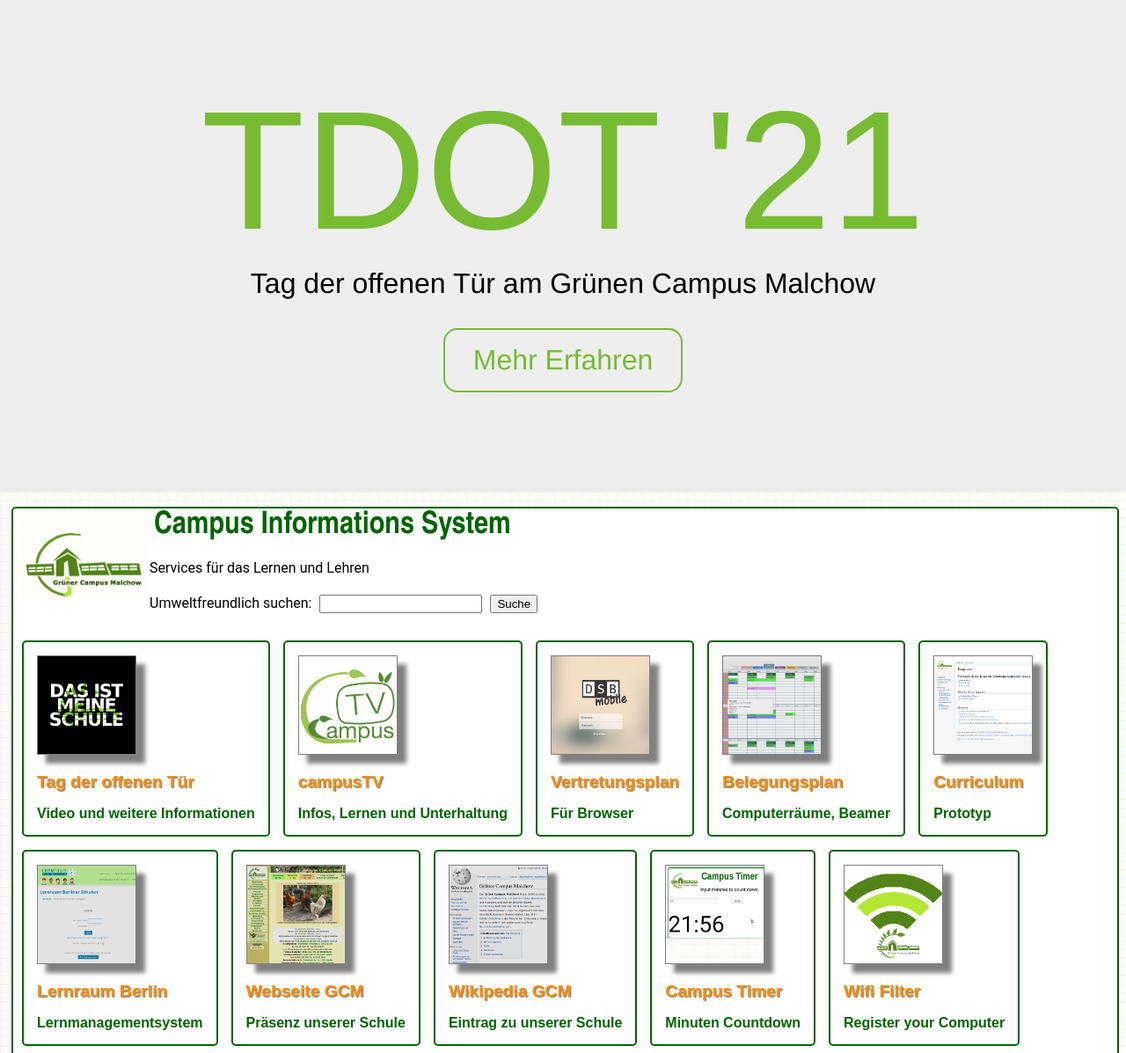
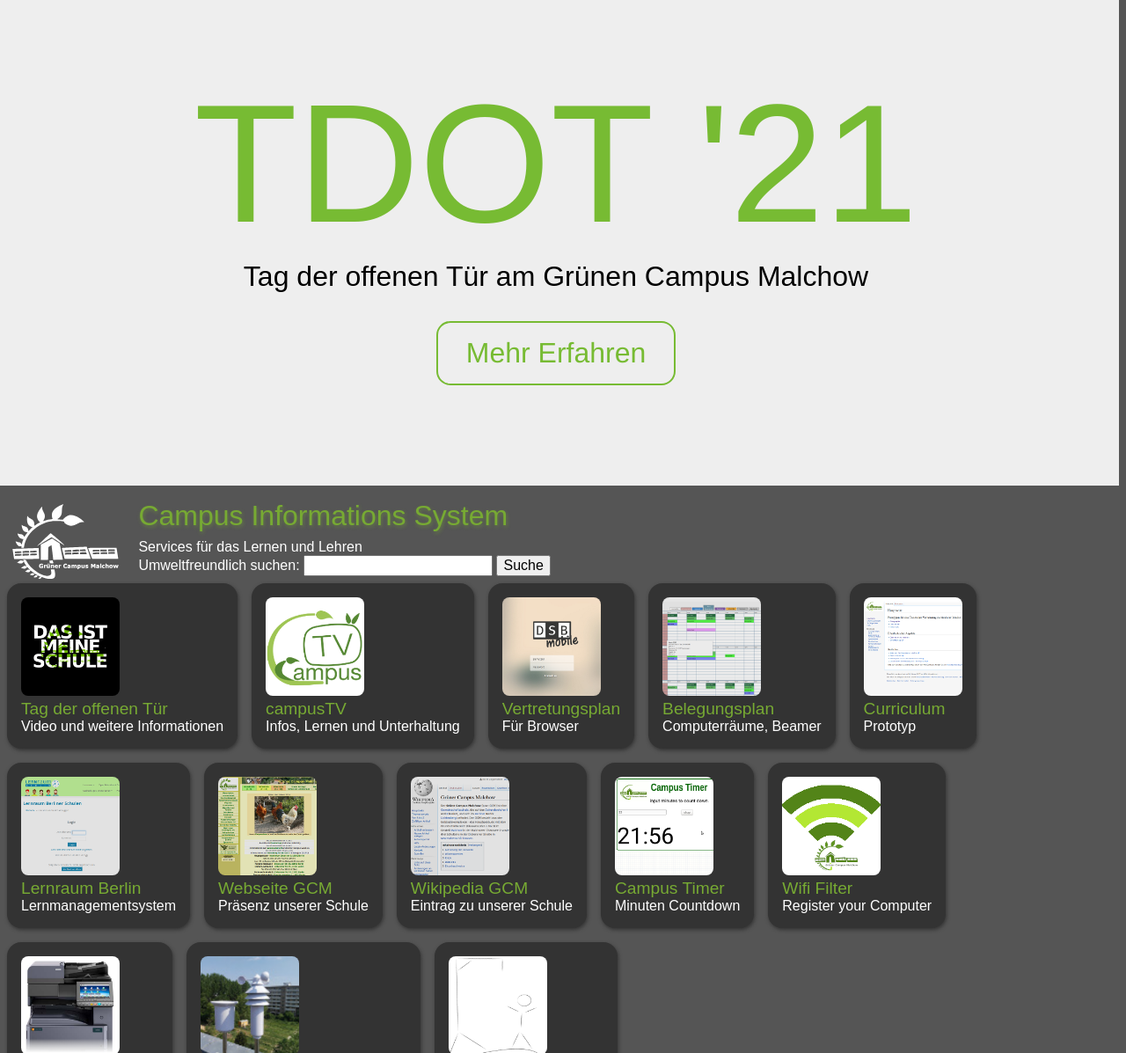
Before and after one commit to gruener-campus-malchow/cis_landingpage, a plain HTML site: page index.html in a window 1280 px wide. Shown: the top 1197 px of the page at 88% size. Drawn offline with Linux system fonts and the light colour scheme.

Commit message:
first adjust of landingpage styles

```diff
--- a/index.html
+++ b/index.html
@@ -19,7 +19,7 @@
 
 	<div class="textfield">
 
-            <div class="image"><a href="/" class="invisible_link"><img src="logo_gcm_progressbar.gif" alt="logo_gcm" width="150px" class="logo"></a></div>
+            <div class="image"><a href="/" class="invisible_link"><img src="logo_white.svg" alt="logo_gcm" class="logo"></a></div>
 		    <div class="headding">Campus Informations System</div>
 		    <p>Services für das Lernen und Lehren
                 <form action="https://www.ecosia.org/search" method="GET">
--- a/screen_CIS.css
+++ b/screen_CIS.css
@@ -1,233 +1,95 @@
-body
-{
-	font-size: 1em;
-	font-family: Roboto, sans-serif;
-	/*overflow: hidden;*/
-	background-image:url(bg_1.png);
-	background-attachment:fixed;
+body {
+	margin: 0;
+	background-color: #555;
+}
+
+* {
+	margin: 0;
+	font-family: 'Montserrat', 'Ubuntu', sans-serif;
+	font-size: inherit;
+	font-weight: 300;
+}
+
+p, form {
+	color: #fff;
+	padding: 0 1rem;
 }
 
 
-div.classblock
-{
-
-	border: 2px solid darkgreen;
-	border-radius: 5px;
-	/*float: left;*/
-	background-color: white;
-	margin: 5px 5px 5px 5px;
-	padding: 15px;
-
-
-
-	/*display: -webkit-flex;
-	display: flex;*/
+.classblock {
+	border-radius: 1rem;
+	background-color: #333;
+	box-shadow: 1px 2px 4px #333;
+	margin: .5rem;
+	padding: 1rem;
+	color: #fff;
+	font-weight: 300;
+	transition: .2s;
 }
-div.classblock:hover
-{
-
-    background-color: rgb(240,250,240);
-}
-div.plakat
-{
-	border: 2px solid darkgreen;
-	border-radius: 10px;
-	float: left;
-	background-color: white;
-	margin: 5px 5px 5px 5px;
-	padding: 15px;
-	width:248px;
-	height: 351px;
-
-	display: -webkit-flex;
-	display: flex;
-	background-image:url(werbung.png);
-	background-repeat: no-repeat;
-}
-div.plakat:hover {
-
-    background-image:url(werbung_big.png);
-    width:414px;
-	 height: 585px;
+.classblock:hover {
+	background-color: #444;
+	box-shadow: none;
 }
 
-div.textfield
-{
-
-	border: 2px solid darkgreen;
-	background-color: white;
-	border-radius: 5px;
-	/*clear: left;*/
-	margin-top: 5px;
-	margin-left: 5px;
-	font-size: 1em;
-	overflow: auto;
-    display: block;
+.textfield, .outer_wrapper {
+	margin-top: .5rem;
 }
 
-div.outer_wrapper
-{
-
-	border: 2px solid darkgreen;
-	background-color: white;
-	border-radius: 5px;
-	/*clear: left;*/
-	margin-top: 5px;
-	margin-left: 5px;
-    padding: 5px;
-	font-size: 1em;
-	overflow: auto;
-    display: block;
+.warning {
+	background-color: #533;
+	border: 2px solid #c00;
 }
 
-div.warning
-{
-
-	border: 4px dashed darkgreen;
-	background-color: MistyRose;
-	border-radius: 5px;
-	/*clear: left;*/
-	margin-top: 5px;
-	margin-left: 5px;
-    padding: 5px;
-	font-size: 1em;
-	overflow: auto;
-    display: block;
+/* PSA: Heading schreibt man mit einem d */
+.headding {
+	margin: .5rem 1rem;
+	color: #7a3;
+	font-size: 2rem;
+	text-shadow: 1px 2px 4px #7a37;
 }
 
-div.headding
-{
-	font-size: 2.2em;
-	color: darkgreen;
-	font-family: Arial Narrow;
-	font-weight: bold;
-	margin-top: 10px;
-	margin-left: 5px;
-	display: inline;
-}
-
-div.headder
-{
+.headder {
     display: block;
     height: 110px;
 }
 
 a:link, a:visited {
   text-decoration: none;
-   font-size: 1em;
-	color: darkgreen;
-	font-family: Arial;
-	font-weight: bold;
-	margin-left: 5px;
-	margin-top: 5px;
-	/*padding: 15px;*/
-
-	display: -webkit-flex;
-	display: flex;
+	color: #7a3;
 	float:left;
 }
-a:hover {
-    /*text-decoration: underline;*/
-    /*background-color: red;*/
-}
-
 a:active {
   text-decoration: underline;
 }
-div.image
-{
-	/*float: left;*/
+.image {
   display: inline;
 }
-img
-{
-
- box-shadow: 10px 10px 5px grey;
- border: 1px solid grey;
- width: 111px;
+.image .invisible_link {
+	height: 5rem;
+}
+img {
+	border-radius: .5rem;
+	width: 7rem;
+}
+img.logo {
+  width: auto;
+  height: 6rem;
+	margin-right: 1rem;
 }
 
-img.logo
-{
-	border: none;
-    box-shadow: none;
-    width:150px;
-    height: auto;
-}
-input{
-	margin: 5px;
-}
-img.werbung
-{
-	margin: 15px;
+h2 {
+  font-size: 1.2rem;
+  color: #7a3;
+	font-weight: 300;
 }
 
-img.observer
-{
-    /*width: 90%;*/
-    box-shadow: none;
-}
-img.hiResImage{
-    width:100%;
-    max-height: 100%;
-    object-fit: scale-down;
-    pointer-events: auto;
-    box-shadow: none;
-}
-img.loading{
-    pointer-events: auto;
-    object-fit: scale-down;
-    box-shadow: none;
-    margin-left: auto;
-    margin-right: auto;
-    border: 0px;
-}
-img.imageButton
-{
-    height: 2em;
-    box-shadow: none;
-    margin-left: 1em;
-}
-img.closeButton
-{
-    height: 2em;
-    box-shadow: none;
-    margin-top: 0.5em;
-    margin-left: 2em;
-}
-
-img.campusTV
-{
-    width: 40em;
-    box-shadow: none;
-    margin-top: 0.5em;
-    margin-left: 2em;
-}
-
-img.campusTV:hover
-{
-
-    box-shadow: 10px 10px 5px grey;
-    margin-top: 0.4em;
-    margin-left: 1.9em;
+h3 {
+  font-size: 1.2rem;
+  margin-left: 3px;
 }
 
 
-h2{
-    font-size: 1.2em;
-    color: DarkOrange;
-    text-shadow: 1px 1px 1px grey;
-}
 
-h3{
-    font-size: 1.2em;
-    margin-left: 3px;
-}
-
-p, form{
-    padding-left: 15px;
-    padding-right: 15px;
-}
 div.infoschalter{
     display:inline;
     margin-left: 20px;
@@ -306,3 +168,89 @@ table, th, td {
   border: 1px solid black;
   padding: 2px;
 }
+
+
+
+/* what's this??? */
+div.plakat
+{
+	border: 2px solid darkgreen;
+	border-radius: 10px;
+	float: left;
+	background-color: white;
+	margin: 5px 5px 5px 5px;
+	padding: 15px;
+	width:248px;
+	height: 351px;
+
+	display: -webkit-flex;
+	display: flex;
+	background-image:url(werbung.png);
+	background-repeat: no-repeat;
+}
+div.plakat:hover {
+
+    background-image:url(werbung_big.png);
+    width:414px;
+	 height: 585px;
+}
+
+
+
+
+
+
+img.werbung
+{
+	margin: 15px;
+}
+
+img.observer
+{
+    /*width: 90%;*/
+    box-shadow: none;
+}
+img.hiResImage{
+    width:100%;
+    max-height: 100%;
+    object-fit: scale-down;
+    pointer-events: auto;
+    box-shadow: none;
+}
+img.loading{
+    pointer-events: auto;
+    object-fit: scale-down;
+    box-shadow: none;
+    margin-left: auto;
+    margin-right: auto;
+    border: 0px;
+}
+img.imageButton
+{
+    height: 2em;
+    box-shadow: none;
+    margin-left: 1em;
+}
+img.closeButton
+{
+    height: 2em;
+    box-shadow: none;
+    margin-top: 0.5em;
+    margin-left: 2em;
+}
+
+img.campusTV
+{
+    width: 40em;
+    box-shadow: none;
+    margin-top: 0.5em;
+    margin-left: 2em;
+}
+
+img.campusTV:hover
+{
+
+    box-shadow: 10px 10px 5px grey;
+    margin-top: 0.4em;
+    margin-left: 1.9em;
+}
--- a/screen_tdot.css
+++ b/screen_tdot.css
@@ -33,6 +33,7 @@
   padding: 1rem 2rem;
   border-radius: 1rem;
   transition: .2s;
+  text-decoration: none !important;
 }
 
 .tdot-action:hover {
```
Also changed, not shown: logo_white.svg (added). Lines whose indentation alone changed are shown as unchanged.
